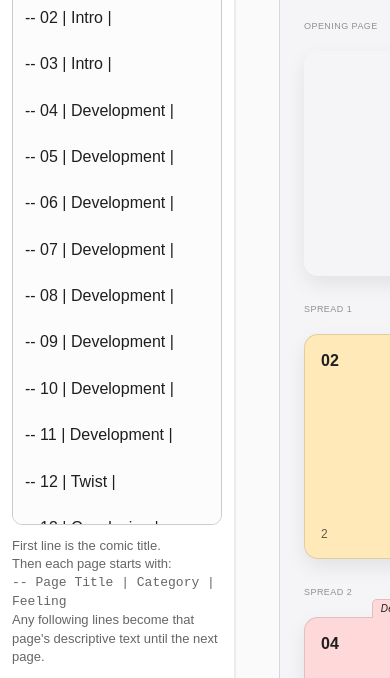
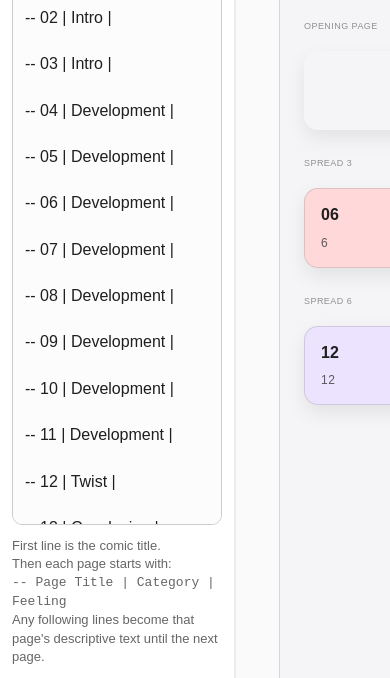
Before and after one commit to professorkauri/comic-page-planner, a plain HTML site: page index.html in a window 390 px wide. Shown: the part 166-844 px from the top of the page. Drawn offline with Linux system fonts and the light colour scheme.

Commit message:
Fixed styling on small screens.

```diff
--- a/styles.css
+++ b/styles.css
@@ -204,10 +204,9 @@ body {
 
 .layout-canvas {
   padding: 24px;
-  display: flex;
-  flex-direction: row;
+  display: grid;
   gap: 28px;
-  flex-wrap: wrap;
+  grid-template-columns: repeat(3, 1fr);
 }
 
 .spread {
@@ -228,6 +227,7 @@ body {
   height: 100%;
   display: flex;
   flex-direction: column;
+  flex-grow: 1;
 }
 
 .page-slot.empty {
@@ -235,7 +235,6 @@ body {
 }
 
 .page {
-  aspect-ratio: 2 / 3;
   border: 1px solid rgba(0, 0, 0, 0.12);
   border-radius: 14px;
   padding: 16px;
```
